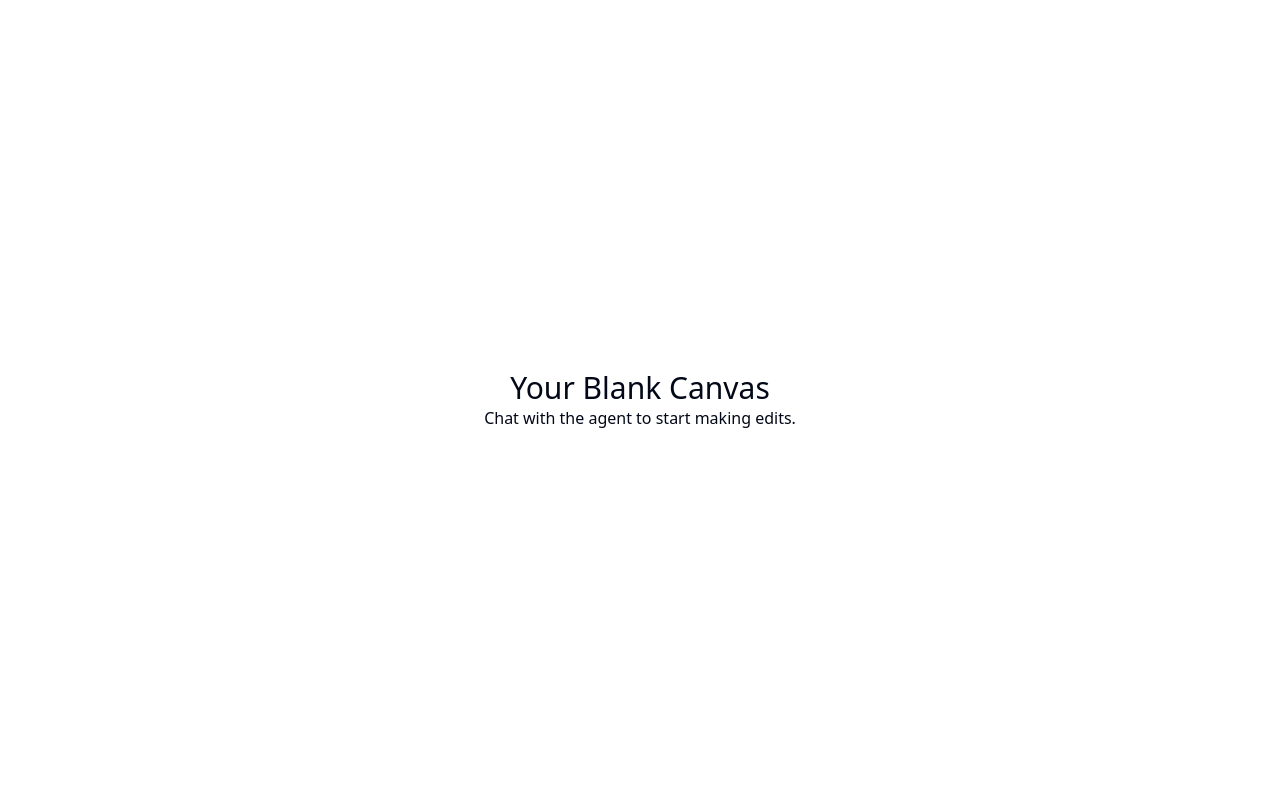
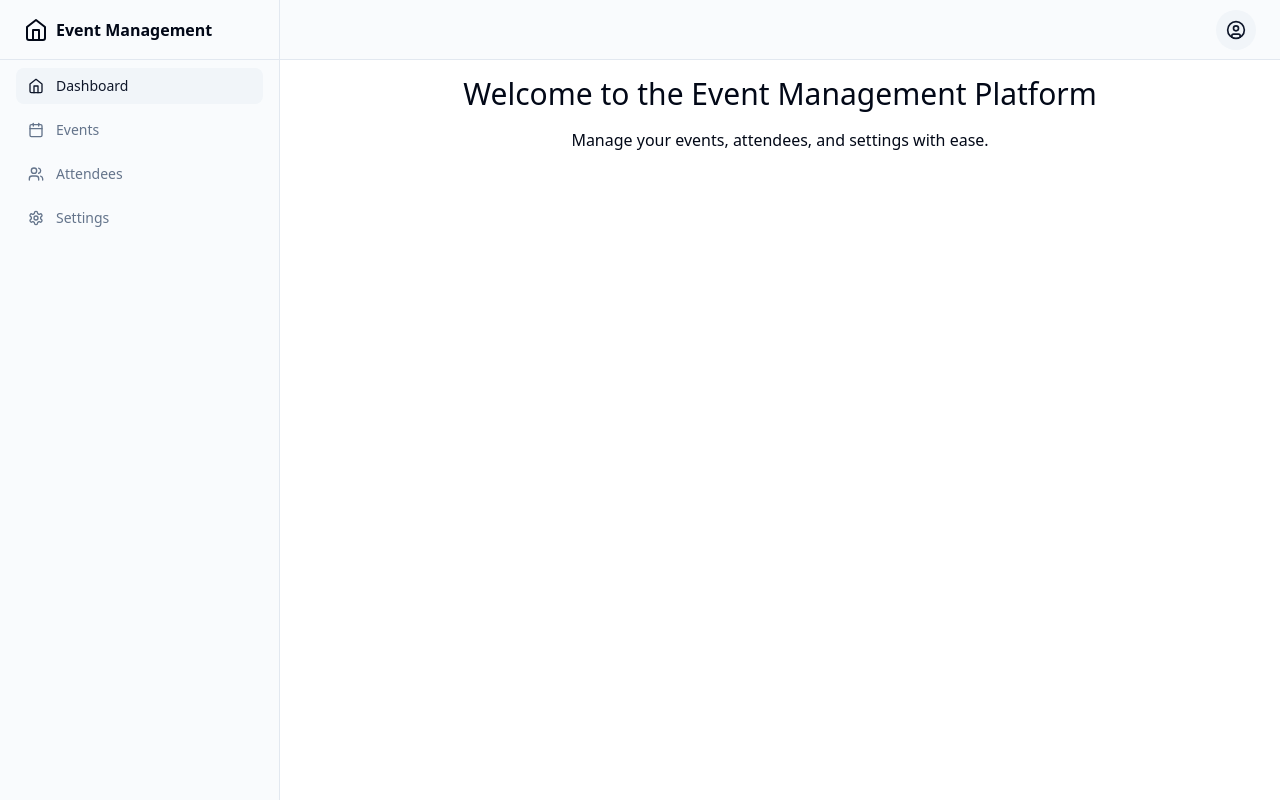
Before and after one commit to GPT-Engineer-App-Dev/coordinate-connections, a React (Vite) app: page / in a window 1280 px wide. Built offline with nearby package versions, Linux system fonts and the light colour scheme.

Commit message:
Create initial event management platform layout with sidebar navigation and placeholder pages.

```diff
--- a/src/App.jsx
+++ b/src/App.jsx
@@ -1,17 +1,36 @@
 import { Toaster } from "@/components/ui/sonner";
 import { TooltipProvider } from "@/components/ui/tooltip";
 import { QueryClient, QueryClientProvider } from "@tanstack/react-query";
-import { Home } from "lucide-react";
+import { Home, Calendar, Users, Settings } from "lucide-react";
 import { Route, BrowserRouter as Router, Routes } from "react-router-dom";
-import Layout from "./layouts/default"; // available: default, navbar, sidebar
+import Layout from "./layouts/sidebar"; // Use the sidebar layout
 import Index from "./pages/Index.jsx";
+import Events from "./pages/Events.jsx";
+import Attendees from "./pages/Attendees.jsx";
+import SettingsPage from "./pages/Settings.jsx";
+
 const queryClient = new QueryClient();
 
 export const navItems = [
   {
-    title: "Home", // Feel free to change this to your liking
+    title: "Dashboard",
     to: "/",
     icon: <Home className="h-4 w-4" />,
+  },
+  {
+    title: "Events",
+    to: "/events",
+    icon: <Calendar className="h-4 w-4" />,
+  },
+  {
+    title: "Attendees",
+    to: "/attendees",
+    icon: <Users className="h-4 w-4" />,
+  },
+  {
+    title: "Settings",
+    to: "/settings",
+    icon: <Settings className="h-4 w-4" />,
   },
 ];
 
@@ -24,7 +43,9 @@ const App = () => {
           <Routes>
             <Route path="/" element={<Layout />}>
               <Route index element={<Index />} />
-              {/* Add more routes here as needed */}
+              <Route path="events" element={<Events />} />
+              <Route path="attendees" element={<Attendees />} />
+              <Route path="settings" element={<SettingsPage />} />
             </Route>
           </Routes>
         </Router>
--- a/src/layouts/sidebar.jsx
+++ b/src/layouts/sidebar.jsx
@@ -9,7 +9,7 @@ import {
 } from "@/components/ui/dropdown-menu";
 import { Sheet, SheetContent, SheetTrigger } from "@/components/ui/sheet";
 import { cn } from "@/lib/utils";
-import { CircleUser, Menu, Package2 } from "lucide-react";
+import { CircleUser, Menu, Home, Calendar, Users, Settings } from "lucide-react";
 import { NavLink, Outlet } from "react-router-dom";
 import { navItems } from "../App";
 
@@ -36,8 +36,8 @@ const Sidebar = () => (
     <div className="flex h-full max-h-screen flex-col gap-2">
       <div className="flex h-14 items-center border-b px-4 lg:h-[60px] lg:px-6">
         <NavLink to="/" className="flex items-center gap-2 font-semibold">
-          <Package2 className="h-6 w-6" />
-          <span>Acme Inc</span>
+          <Home className="h-6 w-6" />
+          <span>Event Management</span>
         </NavLink>
       </div>
       <div className="flex-1">
@@ -68,8 +68,8 @@ const MobileSidebar = () => (
           to="/"
           className="flex items-center gap-2 text-lg font-semibold mb-4"
         >
-          <Package2 className="h-6 w-6" />
-          <span className="sr-only">Acme Inc</span>
+          <Home className="h-6 w-6" />
+          <span className="sr-only">Event Management</span>
         </NavLink>
         {navItems.map((item) => (
           <SidebarNavLink key={item.to} to={item.to}>
--- /dev/null
+++ b/src/pages/Attendees.jsx
@@ -0,0 +1,10 @@
+const Attendees = () => {
+  return (
+    <div className="text-center">
+      <h1 className="text-3xl">Attendees</h1>
+      <p className="mt-4">Here you can manage your attendees. Add, edit, or delete attendees as needed.</p>
+    </div>
+  );
+};
+
+export default Attendees;
--- /dev/null
+++ b/src/pages/Events.jsx
@@ -0,0 +1,10 @@
+const Events = () => {
+  return (
+    <div className="text-center">
+      <h1 className="text-3xl">Events</h1>
+      <p className="mt-4">Here you can manage your events. Add, edit, or delete events as needed.</p>
+    </div>
+  );
+};
+
+export default Events;
--- a/src/pages/Index.jsx
+++ b/src/pages/Index.jsx
@@ -1,10 +1,8 @@
-// Update this page (the content is just a fallback if you fail to update the page)
-
 const Index = () => {
   return (
     <div className="text-center">
-      <h1 className="text-3xl">Your Blank Canvas</h1>
-      <p>Chat with the agent to start making edits.</p>
+      <h1 className="text-3xl">Welcome to the Event Management Platform</h1>
+      <p className="mt-4">Manage your events, attendees, and settings with ease.</p>
     </div>
   );
 };
--- /dev/null
+++ b/src/pages/Settings.jsx
@@ -0,0 +1,10 @@
+const SettingsPage = () => {
+  return (
+    <div className="text-center">
+      <h1 className="text-3xl">Settings</h1>
+      <p className="mt-4">Manage your platform settings here.</p>
+    </div>
+  );
+};
+
+export default SettingsPage;
```
